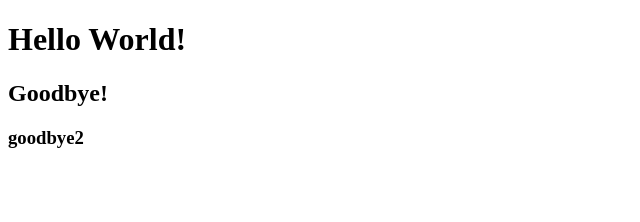
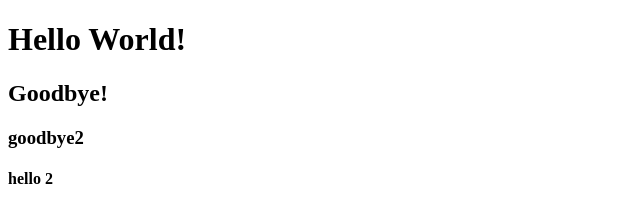
Before and after one commit to TrentyneM/SDEV255ClassSetup, a plain HTML site: page index.html in a window 1280 px wide. Shown: the full height of the page, 0-640 px from the left. Drawn offline with Linux system fonts and the light colour scheme.

Commit message:
added hello 2 - TM

```diff
--- a/index.html
+++ b/index.html
@@ -9,5 +9,6 @@
     <h1>Hello World!</h1>
     <h2>Goodbye!</h2>
     <h3>goodbye2</h3>
+    <h4>hello 2</h4>
 </body>
 </html>
```
